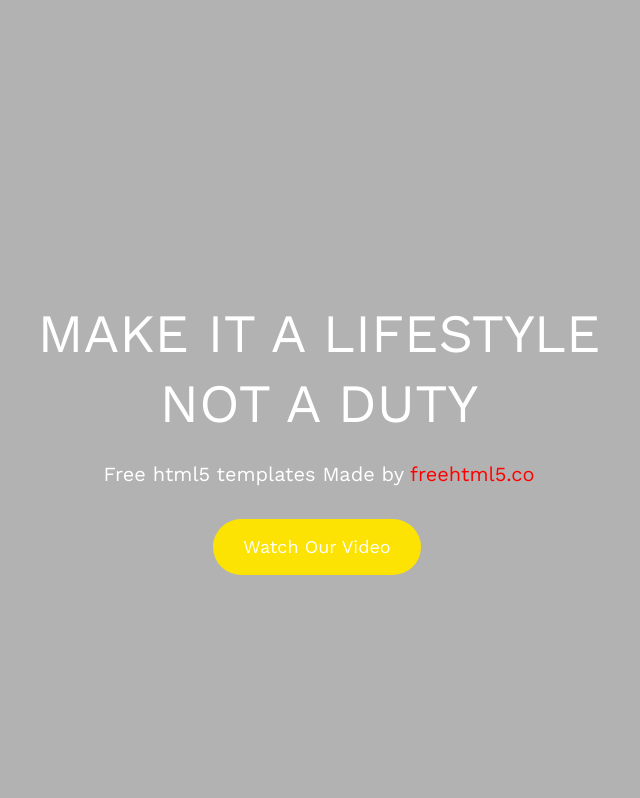
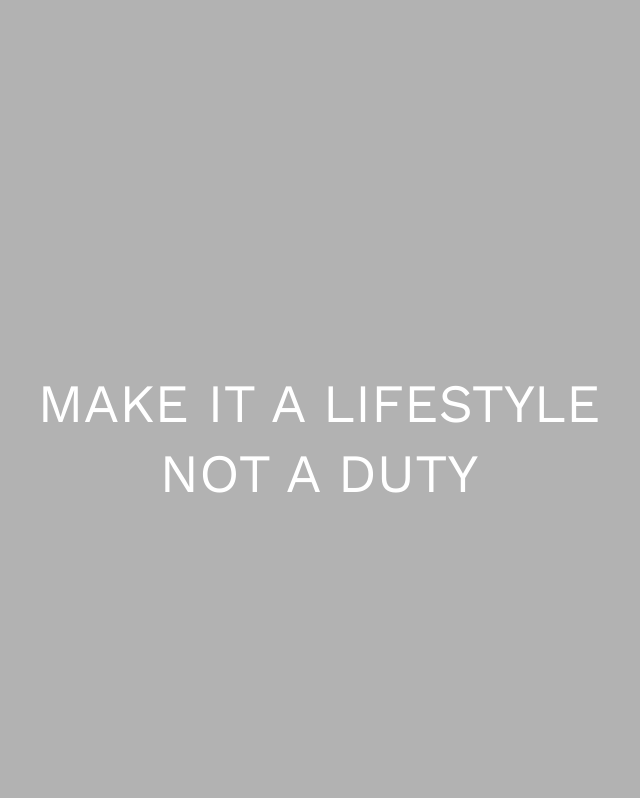
Before and after one commit to ranawael1/GYM, a Django app: template HealthClub/templates/physio-slim/index.html in a window 1280 px wide. Shown: the part 98-896 px from the top of the page, without its empty margins (321-961 px from the left). Run offline with Django 3.2, Linux system fonts and the light colour scheme; the template is opened without the code that fills it, so the values that code supplies are empty; some libraries are stand-ins or nearby versions; some web fonts are replaced.

Commit message:
styling modifications

```diff
--- a/HealthClub/templates/physio-slim/index.html
+++ b/HealthClub/templates/physio-slim/index.html
@@ -4,7 +4,7 @@
 	<div class="fh5co-loader"></div>
 <!-- vedio -->
 	<header id="fh5co-header" class="fh5co-cover" role="banner" data-stellar-background-ratio="0.5">
-        <video autoplay loop id="bg-video">
+        <video autoplay muted loop id="bg-video">
             <source src="{% static 'videos/intro.mp4' %}" type="video/mp4" />
         </video>
 		<div class="overlay">
@@ -14,8 +14,6 @@
                         <div class="display-t">
                             <div class="display-tc animate-box" data-animate-effect="fadeIn">
                                 <h1>Make it a lifestyle not a duty</h1>
-                                <h2>Free html5 templates Made by <a href="http://freehtml5.co/" target="_blank">freehtml5.co</a></h2>
-                                <p><a href="https://vimeo.com/channels/staffpicks/93951774" class="btn btn-primary popup-vimeo">Watch Our Video</a></p>
                             </div>
                         </div>
                     </div>
```
